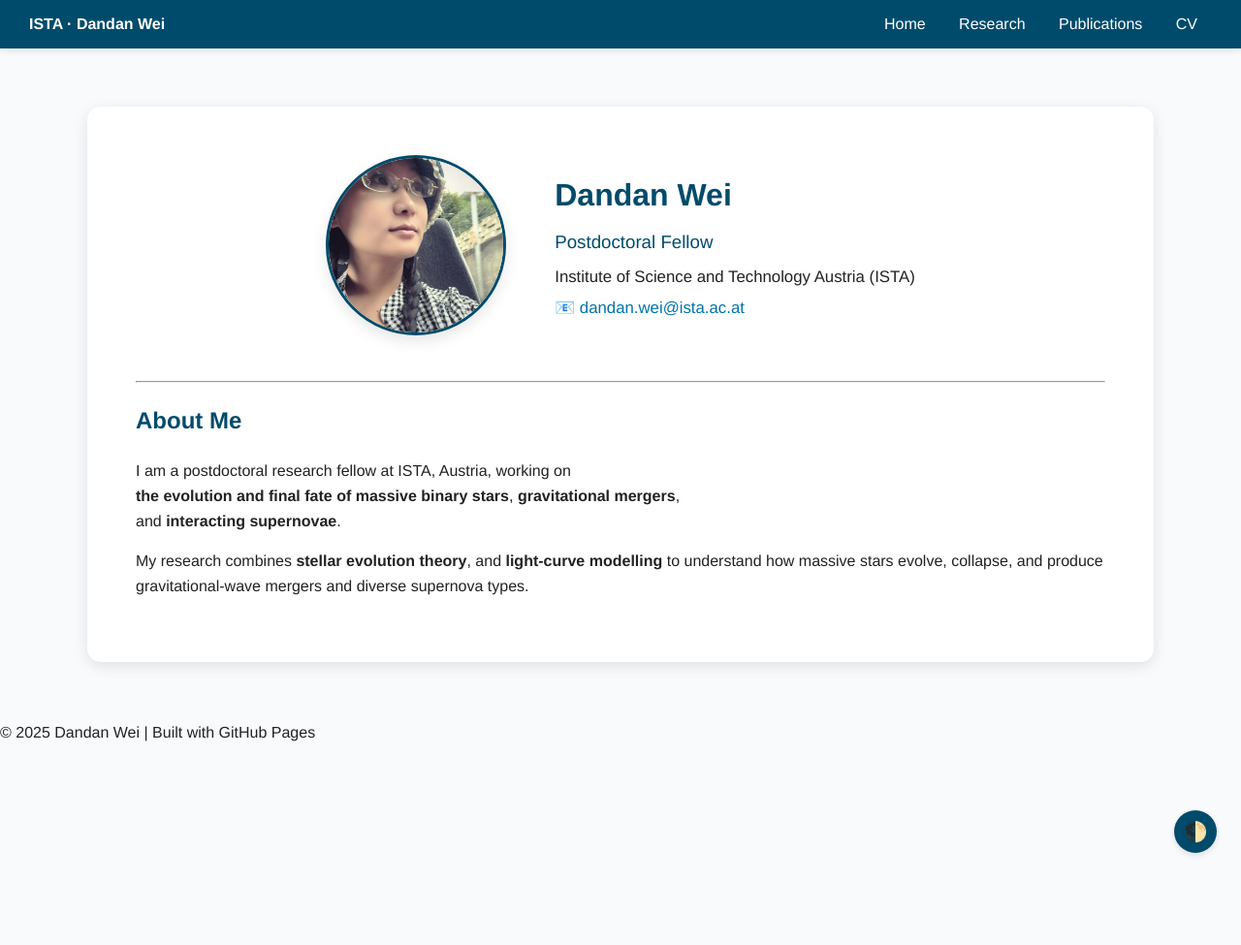
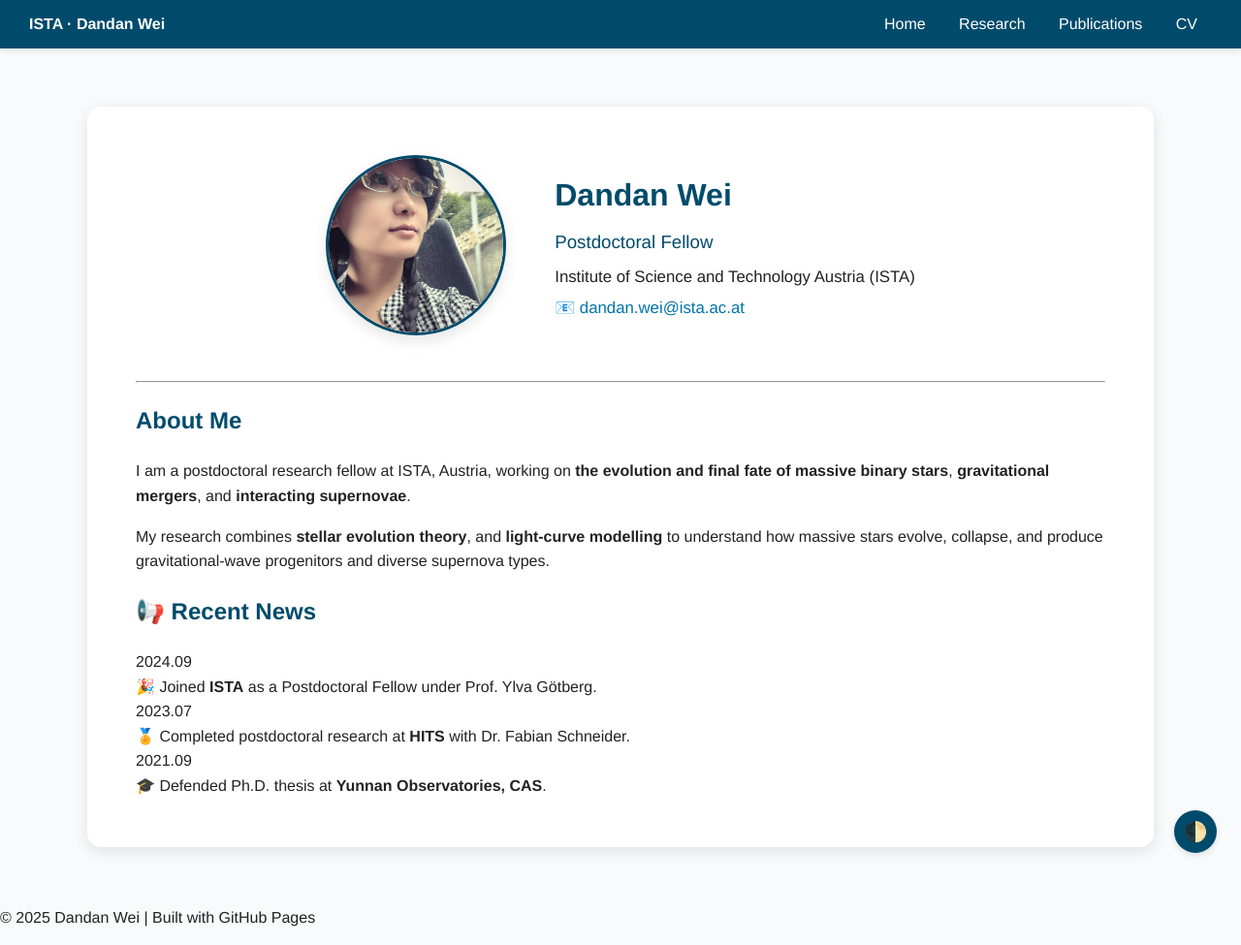
Before and after one commit to Dandan-star0/Dandan-star0.github.io, a Jekyll site: the page built from index.md, in a window 1280 px wide. Shown: the whole page at 97% size. Built offline with Jekyll 4.4.1, drawn with Linux system fonts in a browser that asks for light colours; before the commit the page ends 900 px from its top, so only the background shows below that.

Commit message:
Update index.md

```diff
--- a/index.md
+++ b/index.md
@@ -20,12 +20,48 @@ title: "Home"
 
 ---
 
-## About Me
+<div class="bottom-grid">
 
-I am a postdoctoral research fellow at ISTA, Austria, working on
-**the evolution and final fate of massive binary stars**, **gravitational mergers**,
-and **interacting supernovae**.
+  <div class="about-box">
+    <h2>About Me</h2>
+    <p>
+      I am a postdoctoral research fellow at ISTA, Austria, working on
+      <strong>the evolution and final fate of massive binary stars</strong>,
+      <strong>gravitational mergers</strong>, and
+      <strong>interacting supernovae</strong>.
+    </p>
+    <p>
+      My research combines <strong>stellar evolution theory</strong>,
+      and <strong>light-curve modelling</strong> to understand
+      how massive stars evolve, collapse, and produce gravitational-wave
+      progenitors and diverse supernova types.
+    </p>
+  </div>
 
-My research combines **stellar evolution theory**, and **light-curve modelling**
-to understand how massive stars evolve, collapse, and produce gravitational-wave
-mergers and diverse supernova types.
+  <div class="news-box">
+    <h2>📢 Recent News</h2>
+
+    <div class="news-item">
+      <div class="news-date">2024.09</div>
+      <div class="news-content">
+        🎉 Joined <strong>ISTA</strong> as a Postdoctoral Fellow under Prof. Ylva Götberg.
+      </div>
+    </div>
+
+    <div class="news-item">
+      <div class="news-date">2023.07</div>
+      <div class="news-content">
+        🏅 Completed postdoctoral research at <strong>HITS</strong> with Dr. Fabian Schneider.
+      </div>
+    </div>
+
+    <div class="news-item">
+      <div class="news-date">2021.09</div>
+      <div class="news-content">
+        🎓 Defended Ph.D. thesis at <strong>Yunnan Observatories, CAS</strong>.
+      </div>
+    </div>
+
+  </div>
+
+</div>
```
